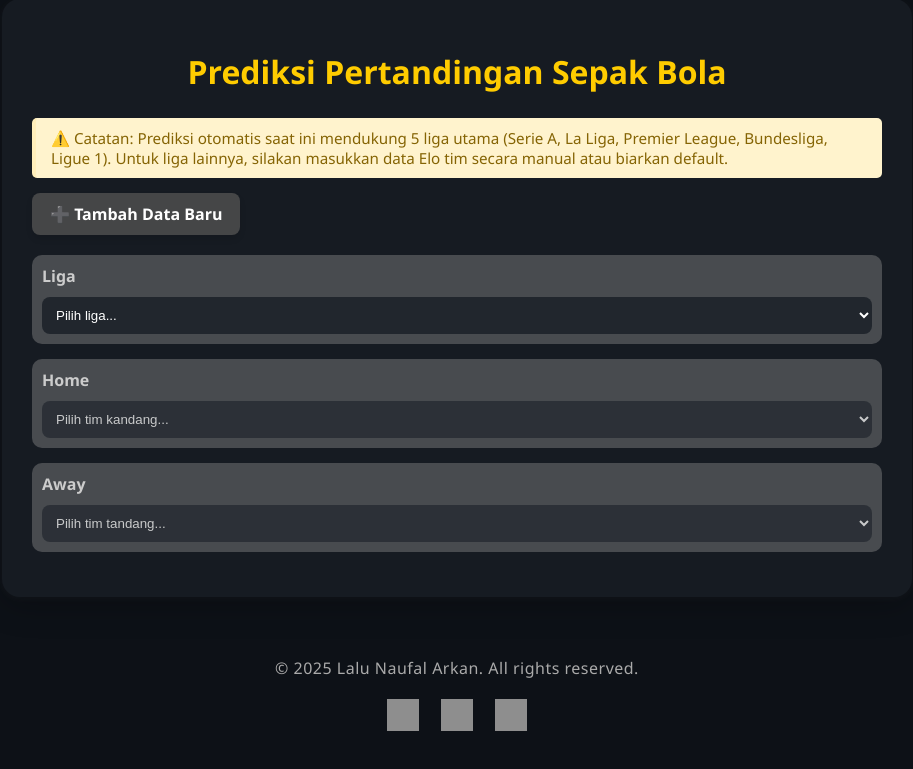
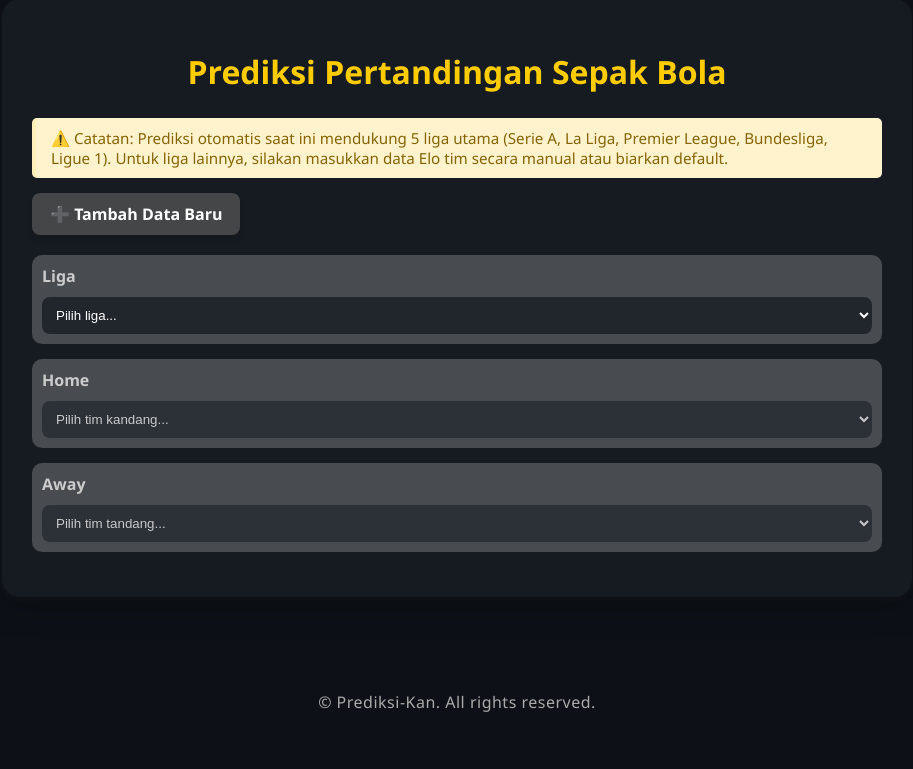
Before and after one commit to laluarkan21/prediksi-kan, a Flask app: page / in a window 1280 px wide. Shown: the part 49-818 px from the top of the page, without its empty margins (183-1096 px from the left). After the commit the page ends 761 px from the top, so only its background shows below. Run offline with Flask 3, Linux system fonts and the light colour scheme; data that the repository does not hold is empty; grey boxes are pictures that could not be loaded.

Commit message:
menghapus sosmed

```diff
--- a/templates/index.html
+++ b/templates/index.html
@@ -160,18 +160,7 @@
 
 <!-- Footer -->
 <footer class="main-footer">
-    <div class="footer-copyright">&copy; 2025 Lalu Naufal Arkan. All rights reserved.</div>
-    <div class="footer-social">
-        <a href="https://wa.me/6285333572747" target="_blank" title="WhatsApp" class="footer-icon">
-            <img src="https://cdn.jsdelivr.net/gh/simple-icons/simple-icons/icons/whatsapp.svg" alt="WhatsApp" />
-        </a>
-        <a href="https://instagram.com/laluarkann" target="_blank" title="Instagram" class="footer-icon">
-            <img src="https://cdn.jsdelivr.net/gh/simple-icons/simple-icons/icons/instagram.svg" alt="Instagram" />
-        </a>
-        <a href="mailto:lalunaufalarkan21@gmail.com" title="Email" class="footer-icon">
-            <img src="https://cdn.jsdelivr.net/gh/simple-icons/simple-icons/icons/maildotru.svg" alt="Email" />
-        </a>
-    </div>
+    <div class="footer-copyright">&copy; Prediksi-Kan. All rights reserved.</div>
 </footer>
 </body>
 </html>
```
